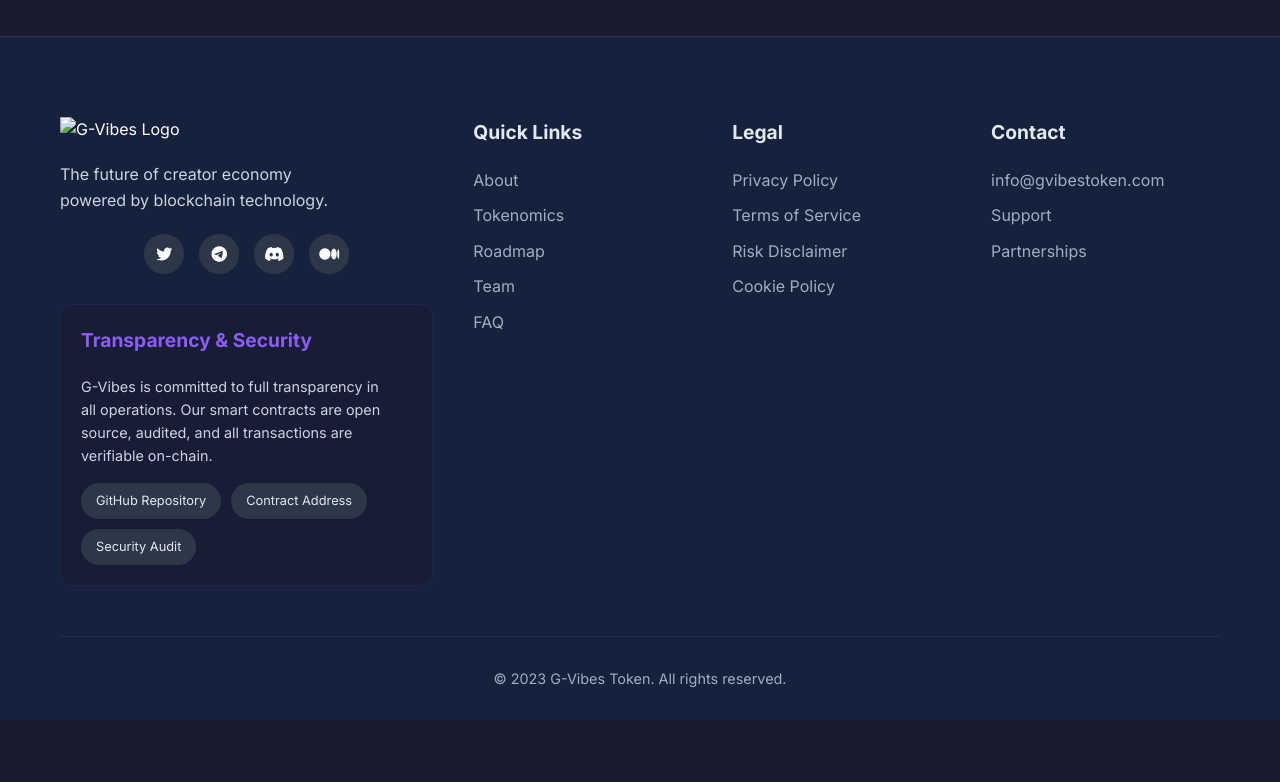
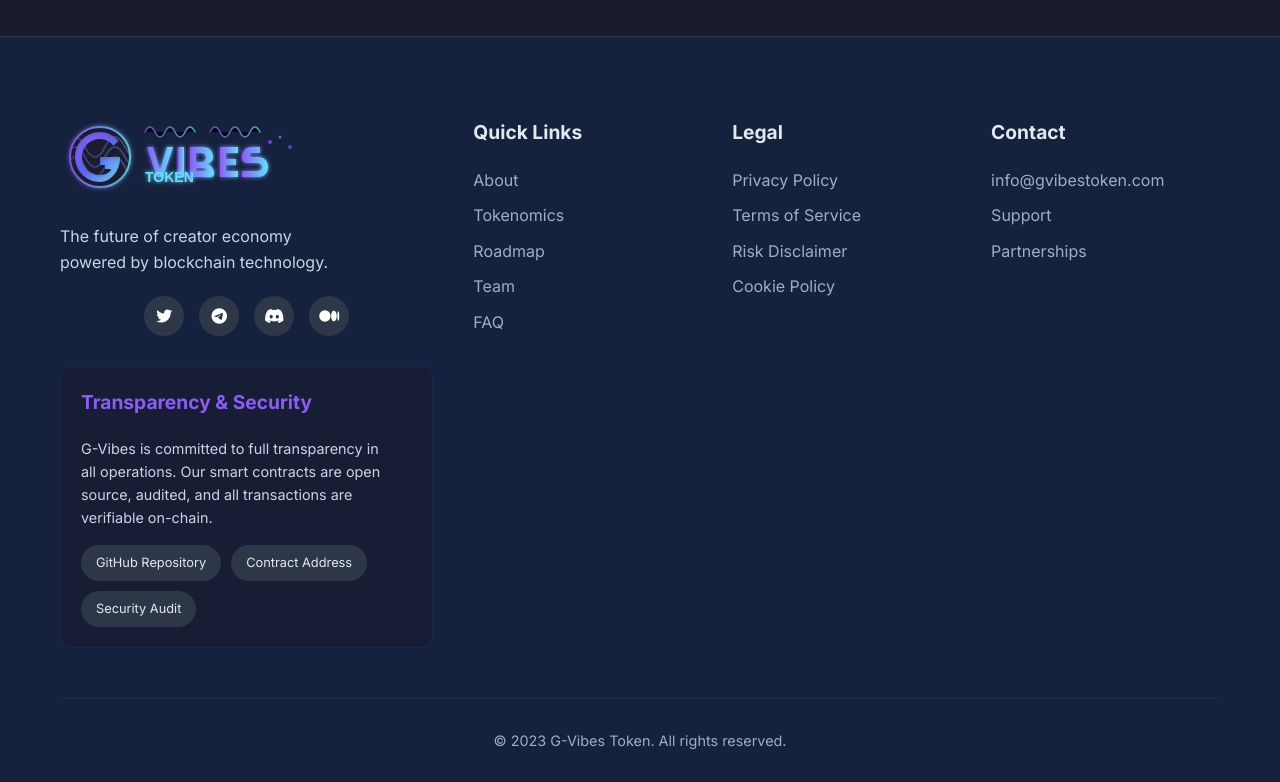
Before and after one commit to Si4dev79/g-vibes-token, a website: page index.html in a window 1280 px wide. Shown: the part 7592-8374 px from the top of the page. Before the commit the page ends 8312 px from the top, so only its background shows below. Drawn offline with Linux system fonts and the light colour scheme; files whose address does not match are found by name.

Commit message:
Update index.html

```diff
--- a/index.html
+++ b/index.html
@@ -487,7 +487,7 @@
         <div class="container">
             <div class="footer-content">
                 <div class="footer-logo">
-                    <img src="images/g-vibes-logo-fixed.svg" alt="G-Vibes Logo">
+                    <img src="g-vibes-logo-fixed.svg" alt="G-Vibes Logo">
                     <p>The future of creator economy powered by blockchain technology.</p>
                     <div class="social-links">
                         <a href="https://twitter.com/g_vibes_token" target="_blank" rel="noopener" title="Follow us on Twitter"><i class="fab fa-twitter"></i></a>
```
